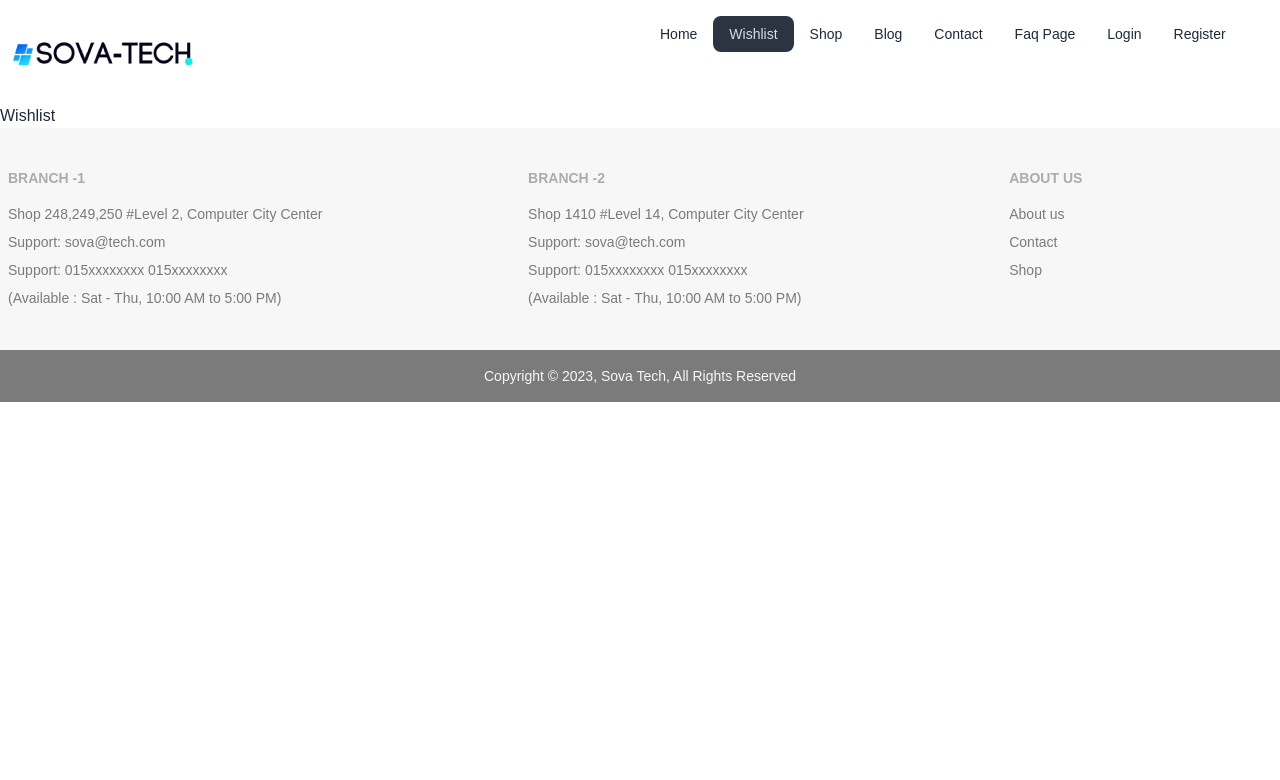
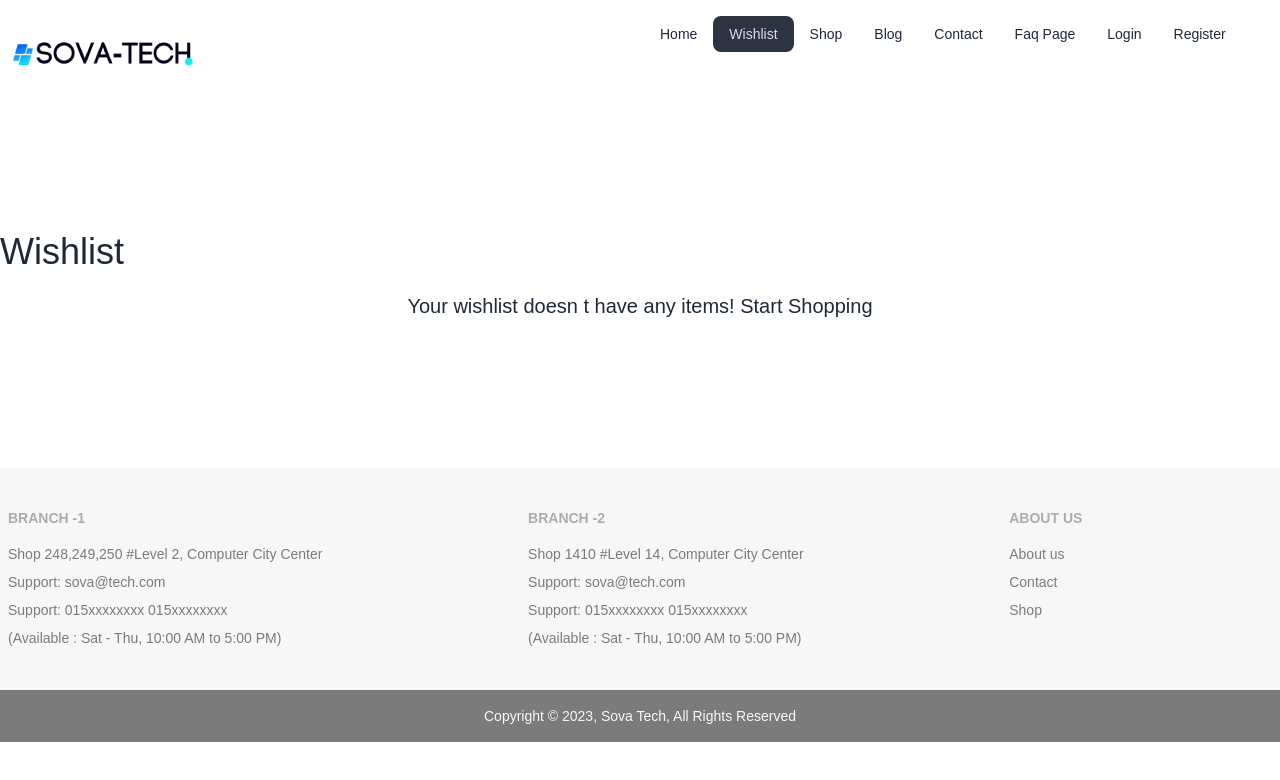
Before and after one commit to peuldev/sova-tech-client, a React (Vite) app: page /Wishlist in a window 1280 px wide. Shown: the top 780 px of the page. Built offline with nearby package versions, Linux system fonts and the light colour scheme; some icons are missing.

Commit message:
wishlist page add

```diff
--- a/src/Pages/Wishlist/Wishlist.jsx
+++ b/src/Pages/Wishlist/Wishlist.jsx
@@ -1,7 +1,10 @@
 const Wishlist = () => {
   return (
-    <div>
-      <h1>Wishlist</h1>
+    <div className="lg:my-32 md:my-20 my-5">
+      <h1 className="text-4xl font-medium">Wishlist</h1>
+      <p className="text-xl text-center py-5">
+        Your wishlist doesn t have any items! Start Shopping
+      </p>
     </div>
   );
 };
```
